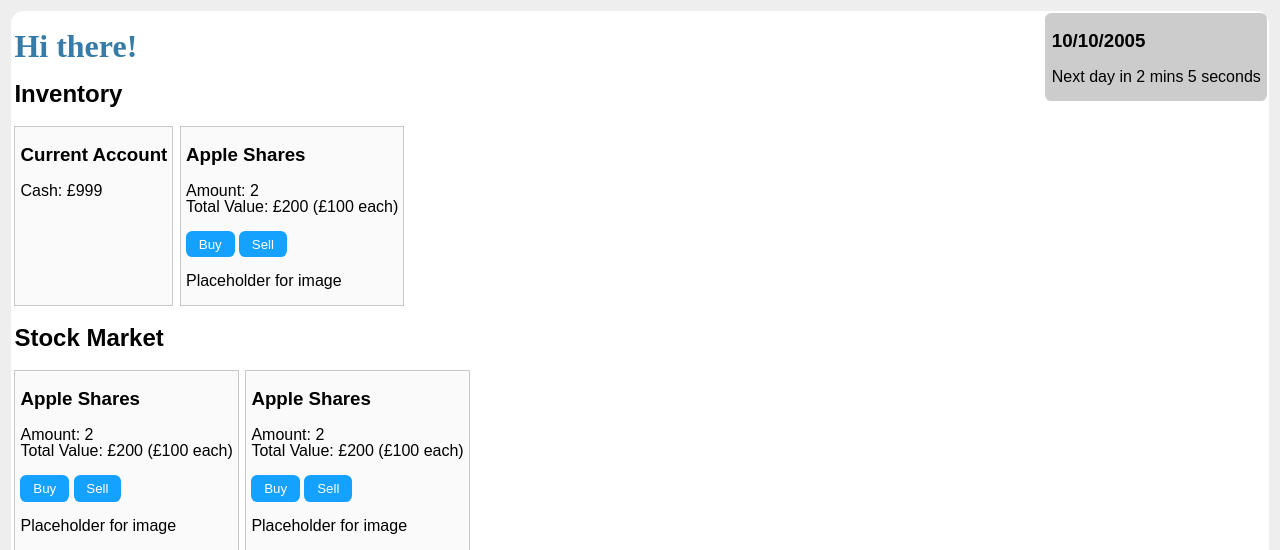
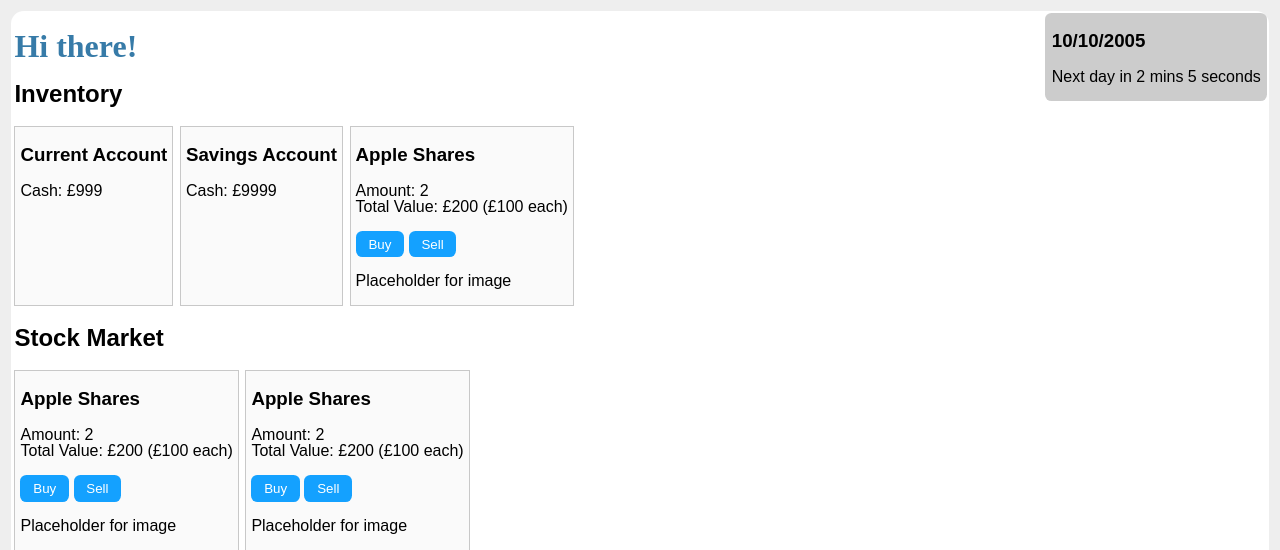
Before and after one commit to infinitelyjames/whack2024, a Flask app: page / in a window 1280 px wide. Shown: the top 550 px of the page. Run offline with Flask 3, Linux system fonts and the light colour scheme.

Commit message:
minor index.html changes

```diff
--- a/templates/index.html
+++ b/templates/index.html
@@ -16,6 +16,10 @@
         <div class="playercontainer">
             <h3>Current Account</h3>
             <p>Cash: £999</p>
+        </div>
+        <div class="playercontainer">
+            <h3>Savings Account</h3>
+            <p>Cash: £9999</p>
         </div>
         <div class="playercontainer">
             <h3>Apple Shares</h3>
```
